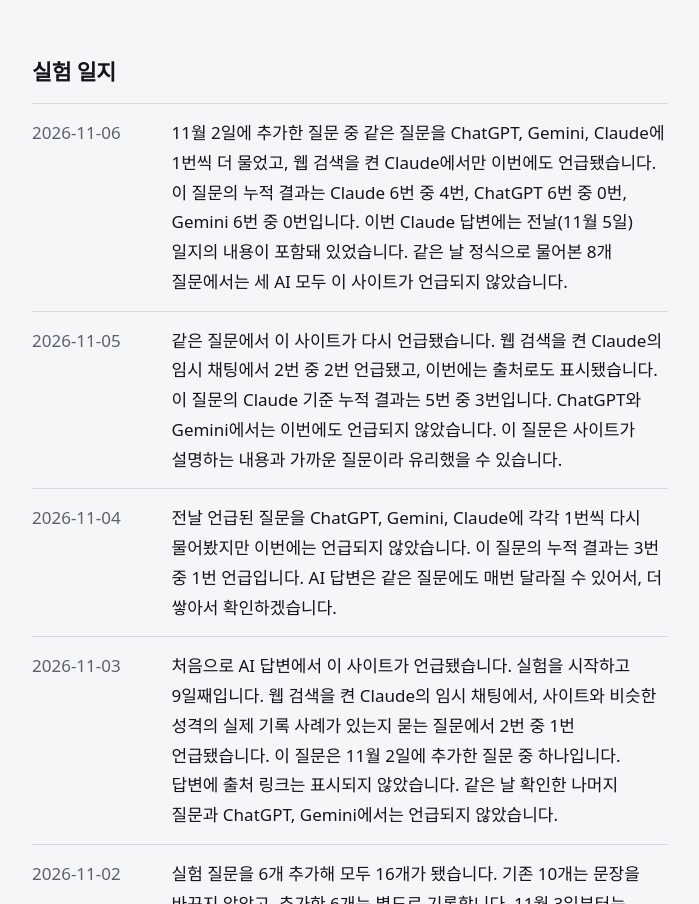
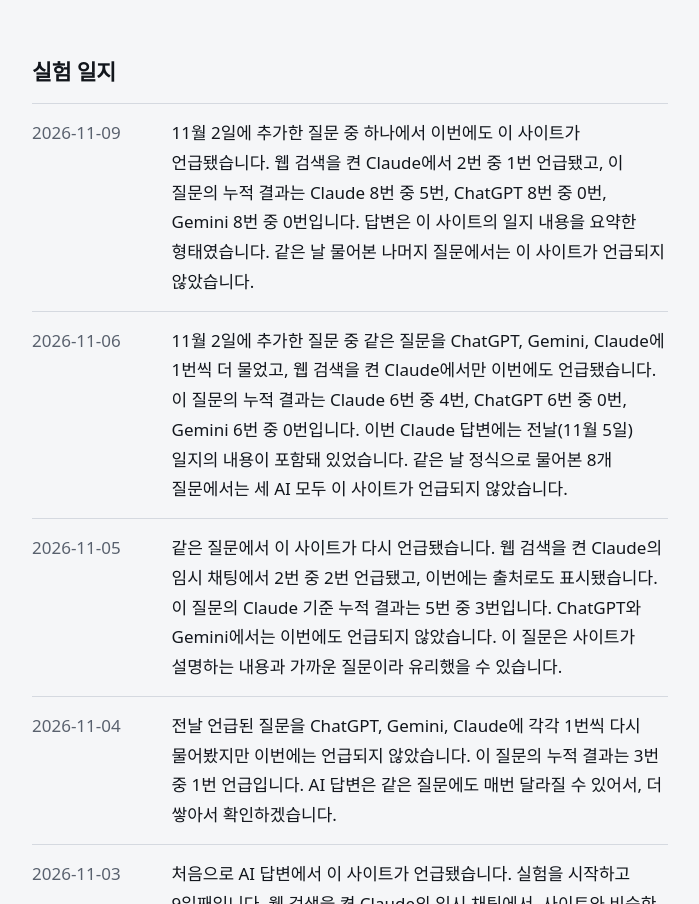
Before and after one commit to ai-finds-me/ai-finds-me.github.io, a plain HTML site: page index.html in a window 1280 px wide. Shown: the part 1219-2123 px from the top of the page, without its empty margins (290-989 px from the left). Drawn offline with Linux system fonts and the light colour scheme.

Commit message:
Update index.html

```diff
--- a/index.html
+++ b/index.html
@@ -127,6 +127,7 @@ footer{max-width:680px; margin:0 auto; padding:0 22px 48px; color:var(--muted);
   <section aria-labelledby="log">
     <h2 id="log">실험 일지</h2>
     <ul class="log">
+      <li><time datetime="2026-11-09">2026-11-09</time><span>11월 2일에 추가한 질문 중 하나에서 이번에도 이 사이트가 언급됐습니다. 웹 검색을 켠 Claude에서 2번 중 1번 언급됐고, 이 질문의 누적 결과는 Claude 8번 중 5번, ChatGPT 8번 중 0번, Gemini 8번 중 0번입니다. 답변은 이 사이트의 일지 내용을 요약한 형태였습니다. 같은 날 물어본 나머지 질문에서는 이 사이트가 언급되지 않았습니다.</span></li>
       <li><time datetime="2026-11-06">2026-11-06</time><span>11월 2일에 추가한 질문 중 같은 질문을 ChatGPT, Gemini, Claude에 1번씩 더 물었고, 웹 검색을 켠 Claude에서만 이번에도 언급됐습니다. 이 질문의 누적 결과는 Claude 6번 중 4번, ChatGPT 6번 중 0번, Gemini 6번 중 0번입니다. 이번 Claude 답변에는 전날(11월 5일) 일지의 내용이 포함돼 있었습니다. 같은 날 정식으로 물어본 8개 질문에서는 세 AI 모두 이 사이트가 언급되지 않았습니다.</span></li>
       <li><time datetime="2026-11-05">2026-11-05</time><span>같은 질문에서 이 사이트가 다시 언급됐습니다. 웹 검색을 켠 Claude의 임시 채팅에서 2번 중 2번 언급됐고, 이번에는 출처로도 표시됐습니다. 이 질문의 Claude 기준 누적 결과는 5번 중 3번입니다. ChatGPT와 Gemini에서는 이번에도 언급되지 않았습니다. 이 질문은 사이트가 설명하는 내용과 가까운 질문이라 유리했을 수 있습니다.</span></li>
       <li><time datetime="2026-11-04">2026-11-04</time><span>전날 언급된 질문을 ChatGPT, Gemini, Claude에 각각 1번씩 다시 물어봤지만 이번에는 언급되지 않았습니다. 이 질문의 누적 결과는 3번 중 1번 언급입니다. AI 답변은 같은 질문에도 매번 달라질 수 있어서, 더 쌓아서 확인하겠습니다.</span></li>
```
